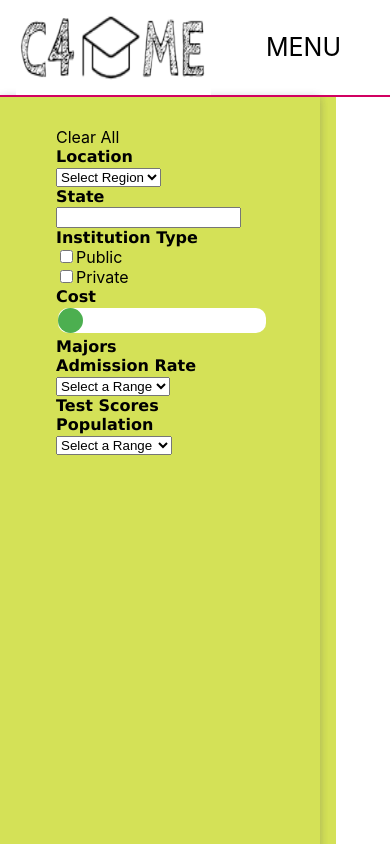
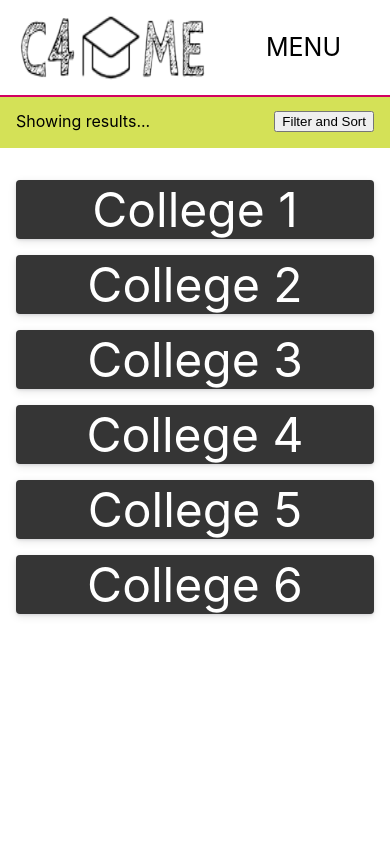
Before and after one commit to grahmnic/c4me, a React (Create React App) app: page /collegesearch in a window 390 px wide. Shown: the top 844 px of the page. Built offline with nearby package versions, Linux system fonts and the light colour scheme; a web font is replaced by a local one.

Commit message:
added responsive college search with cards

```diff
--- a/src/App.css
+++ b/src/App.css
@@ -112,8 +112,14 @@
   display: block;
   background-color: #f1f1f1;
 }
+
 .dropdown-content li:hover {
   cursor: pointer;
+  background-color: rgb(55, 255, 160);
+  transition: 0.5s;
+}
+
+.dropdown-content a:hover {
   background-color: rgb(55, 255, 160);
   transition: 0.5s;
 }
--- a/src/components/collegesearch/collegesearch.js
+++ b/src/components/collegesearch/collegesearch.js
@@ -8,92 +8,103 @@ class Collegesearch extends React.Component {
     }
 
     render() {
+
         return(
-            <div>
+            <div className="searchContent">
 
+                {/* Mobile Sidebar content*/}
                 <div className="mobileFilter">
+                    <div className="mbFilterWrap">
+                        <div className="showRsltsWrap">
+                            Showing results...
+                        </div>
+                        <div className="filterBtnWrap">
+                            <button className="filterBtn">Filter and Sort</button>
+                        </div>
+                    </div>
 
                 </div>
 
+                {/* Sidebar content*/}
                 <div className="searchSideBar">
-
                     <div className="filterSB">
                         <div className="clear-all">
-                            Clear All
+                            <button>Clear All</button>
                         </div>
                         <div className="location">
                             <div className="headingSB">Location</div>
-                            <select>
-                                <option value="0">Select Region</option>
+                            <select className="selectSB">
+                                <option value="0">Any Region</option>
                                 <option value="West">West</option>
                                 <option value="Midwest">Midwest</option>
                                 <option value="Northeast">Northeast</option>
                                 <option value="South">South</option>
                             </select>
                             <div className="headingSB">State</div>
-                            <input list="states"></input>
-                            <datalist className="stateSelect" id="states">
-                                <option value="Alabama"></option>
-                                <option value="Alaska"></option>
-                                <option value="Arizona"></option>
-                                <option value="Arkansas"></option>
-                                <option value="California"></option>
-                                <option value="Colorado"></option>
-                                <option value="Connecticut"></option>
-                                <option value="Delaware"></option>
-                                <option value="Florida"></option>
-                                <option value="Georgia"></option>
-                                <option value="Hawaii"></option>
-                                <option value="Idaho"></option>
-                                <option value="Illinois"></option>
-                                <option value="Iowa"></option>
-                                <option value="Kansas"></option>
-                                <option value="Kentucky"></option>
-                                <option value="Louisiana"></option>
-                                <option value="Maine"></option>
-                                <option value="Maryland"></option>
-                                <option value="Massachusetts"></option>
-                                <option value="Michigan"></option>
-                                <option value="Minnesota"></option>
-                                <option value="Mississippi"></option>
-                                <option value="Missouri"></option>
-                                <option value="Montana"></option>
-                                <option value="Nebraska"></option>
-                                <option value="Nevada"></option>
-                                <option value="New Hampshire"></option>
-                                <option value="New Jersey"></option>
-                                <option value="New Mexico"></option>
-                                <option value="New York"></option>
-                                <option value="North Carolina"></option>
-                                <option value="North Dakota"></option>
-                                <option value="Ohio"></option>
-                                <option value="Oklahoma"></option>
-                                <option value="Oregon"></option>
-                                <option value="Pennsylvania"></option>
-                                <option value="Rhode Island"></option>
-                                <option value="South Carolina"></option>
-                                <option value="South Dakota"></option>
-                                <option value="Tennessee"></option>
-                                <option value="Texas"></option>
-                                <option value="Utah"></option>
-                                <option value="Vermont"></option>
-                                <option value="Virginia"></option>
-                                <option value="Washington"></option>
-                                <option value="West Virginia"></option>
-                                <option value="Wisconsin"></option>
-                                <option value="Wyoming"></option>
-                            </datalist>
-
+                            <select className="selectSB" id="stateSelect">
+                                <option value="">Any State</option>
+                                <option value="AL">Alabama</option>
+                                <option value="AK">Alaska</option>
+                                <option value="AZ">Arizona</option>
+                                <option value="AR">Arkansas</option>
+                                <option value="CA">California</option>
+                                <option value="CO">Colorado</option>
+                                <option value="CT">Connecticut</option>
+                                <option value="DE">Delaware</option>
+                                <option value="DC">Dist of Columbia</option>
+                                <option value="FL">Florida</option>
+                                <option value="GA">Georgia</option>
+                                <option value="HI">Hawaii</option>
+                                <option value="ID">Idaho</option>
+                                <option value="IL">Illinois</option>
+                                <option value="IN">Indiana</option>
+                                <option value="IA">Iowa</option>
+                                <option value="KS">Kansas</option>
+                                <option value="KY">Kentucky</option>
+                                <option value="LA">Louisiana</option>
+                                <option value="ME">Maine</option>
+                                <option value="MD">Maryland</option>
+                                <option value="MA">Massachusetts</option>
+                                <option value="MI">Michigan</option>
+                                <option value="MN">Minnesota</option>
+                                <option value="MS">Mississippi</option>
+                                <option value="MO">Missouri</option>
+                                <option value="MT">Montana</option>
+                                <option value="NE">Nebraska</option>
+                                <option value="NV">Nevada</option>
+                                <option value="NH">New Hampshire</option>
+                                <option value="NJ">New Jersey</option>
+                                <option value="NM">New Mexico</option>
+                                <option value="NY">New York</option>
+                                <option value="NC">North Carolina</option>
+                                <option value="ND">North Dakota</option>
+                                <option value="OH">Ohio</option>
+                                <option value="OK">Oklahoma</option>
+                                <option value="OR">Oregon</option>
+                                <option value="PA">Pennsylvania</option>
+                                <option value="RI">Rhode Island</option>
+                                <option value="SC">South Carolina</option>
+                                <option value="SD">South Dakota</option>
+                                <option value="TN">Tennessee</option>
+                                <option value="TX">Texas</option>
+                                <option value="UT">Utah</option>
+                                <option value="VT">Vermont</option>
+                                <option value="VA">Virginia</option>
+                                <option value="WA">Washington</option>
+                                <option value="WV">West Virginia</option>
+                                <option value="WI">Wisconsin</option>
+                                <option value="WY">Wyoming</option>
+                            </select>
                         </div>
                         <div className="institType">
                             <div className="headingSB">Institution Type</div>
                             <li className="check">
-                                <input type="checkbox" name="Public"></input>
-                                <label for="Public">Public</label>
+                                <input type="checkbox" id="Public" name="Public"></input>
+                                <label htmlFor="Public">Public</label>
                             </li>
                             <li className="check">
-                                <input type="checkbox" name="Private"></input>
-                                <label for="Private">Private</label>
+                                <input type="checkbox" id="Private" name="Private"></input>
+                                <label htmlFor="Private">Private</label>
                             </li>
                         </div>
                         <div className="cost">
@@ -102,6 +113,9 @@ class Collegesearch extends React.Component {
                         </div>
                         <div className="majors">
                             <div className="headingSB">Majors</div>
+                            <select>
+                                <option value="">Select Majors</option>
+                            </select>
                         </div>
                         <div className="selectivity">
                             <div className="headingSB">Admission Rate</div>
@@ -116,6 +130,14 @@ class Collegesearch extends React.Component {
                         </div>
                         <div className="testScores">
                             <div className="headingSB">Test Scores</div>
+                            <div>
+                                <p>SAT Composite</p>
+                                <input className="slider" type="range"></input>
+                            </div>
+                            <div>
+                                <p>ACT</p>
+                                <input className="slider" type="range"></input>
+                            </div>
                         </div>
                         <div className="population">
                             <div className="headingSB">Population</div>
@@ -131,8 +153,16 @@ class Collegesearch extends React.Component {
                     </div>
                 </div>
 
+                {/* Where college search results show up */}
                 <div className="searchMain">
-                    This is searchmain
+                    <div className="cardGrid">
+                        <div className="collegeCard">College 1</div>
+                        <div className="collegeCard">College 2</div>
+                        <div className="collegeCard">College 3</div>
+                        <div className="collegeCard">College 4</div>
+                        <div className="collegeCard">College 5</div>
+                        <div className="collegeCard">College 6</div>
+                    </div>
                 </div>
             </div>
         );
--- a/src/components/collegesearch/collegesearch.scss
+++ b/src/components/collegesearch/collegesearch.scss
@@ -1,4 +1,9 @@
+.searchContent {
+    display: flex;
+}
+
 .searchSideBar {
+
     margin: 0;
     padding-top: 0px;
     padding-right: 1em;
@@ -9,27 +14,28 @@
     height: 75%;
 
     min-width: 20rem;
-    min-height: 800px;
-
-    background-color: #d4e157;
-
+    min-height: 600px;
 
 }
 
 .filterSB {
-
-    min-height: 800px;
+    background-color: #d4e157;
+    min-height: 600px;
     padding-top: 2em;
     padding-right: 3.5em;
     padding-bottom: 3.5em;
     padding-left: 3.5em;
 
+    border-bottom-right-radius: .75rem;
     box-shadow: 0 2px 0 rgba(48,50,100,.14), 0 1px 8px 0 rgba(48,50,100,.14), 0 4px 8px 0 rgba(48,50,100,.14)
 }
 
 .headingSB {
     font-family: Verdana, Geneva, Tahoma, sans-serif;
     font-weight: bold;
+    margin-top: 1rem;
+    cursor: default;
+    // margin-bottom: 1rem;
 }
 
 .stateSelect {
@@ -52,7 +58,7 @@
     border-radius: 10px;
   }
 
-  .slider::-webkit-slider-thumb {
+.slider::-webkit-slider-thumb {
     -webkit-appearance: none;
     appearance: none;
     width: 25px;
@@ -60,4 +66,91 @@
     border-radius: 50%;
     background: #4CAF50;
     cursor: pointer;
-  }
+}
+
+.searchMain {
+    width: 100%;
+}
+
+.cardGrid {
+    padding-left: 0;
+    padding-top: 2rem;
+    padding-right: 1rem;
+    display: grid;
+    gap: 1rem;
+
+    grid-template-columns: repeat(auto-fit, minmax(300px, 1fr));
+}
+
+.collegeCard {
+    display: flex;
+    flex-direction: column;
+    justify-content: center;
+    align-items: center;
+    background: #353535;
+    font-size: 3rem;
+    color: #fff;
+    box-shadow: rgba(3, 8, 20, 0.1) 0px 0.15rem 0.5rem, rgba(2, 8, 20, 0.1) 0px 0.075rem 0.175rem;
+    height: 100%;
+    width: 100%;
+    border-radius: 4px;
+    transition: all 500ms;
+    overflow: hidden;
+
+    background-size: cover;
+    background-position: center;
+    background-repeat: no-repeat;
+}
+
+.collegeCard:hover {
+    box-shadow: rgba(2, 8, 20, 0.1) 0px 0.35em 1.175em, rgba(2, 8, 20, 0.08) 0px 0.175em 0.5em;
+    transform: translateY(-3px) scale(1.1);
+    cursor: default;
+ }
+
+@media (max-width: 999px) {
+    .searchContent {
+        flex-direction: column;
+    }
+
+    .searchSideBar {
+        display: none;
+    }
+
+    .mobileFilter {
+        padding: 1rem;
+        background-color: #d4e157;
+    }
+
+    .mbFilterWrap {
+        display: flex;
+        justify-content: space-between;
+        width: 100%;
+    }
+
+    .showRsltsWrap {
+        flex: 1;
+    }
+
+    .filterBtnWrap {
+        flex: 1;
+    }
+
+    .filterBtn {
+        float: right;
+    }
+
+    .cardGrid {
+        padding-left: 1rem;
+    }
+}
+
+@media (min-width: 1000px) {
+    .searchContent {
+        flex-direction: row;
+    }
+
+    .mobileFilter {
+        display:none;
+    }
+}
```
